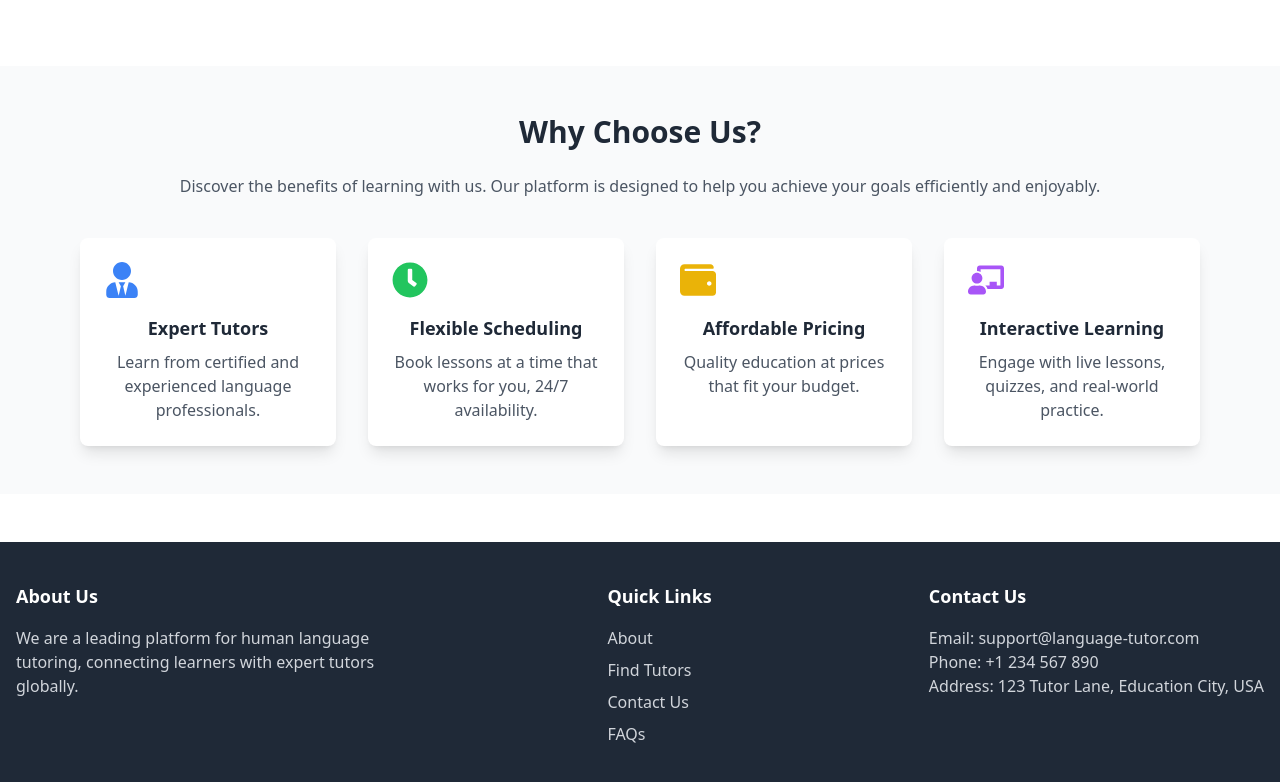
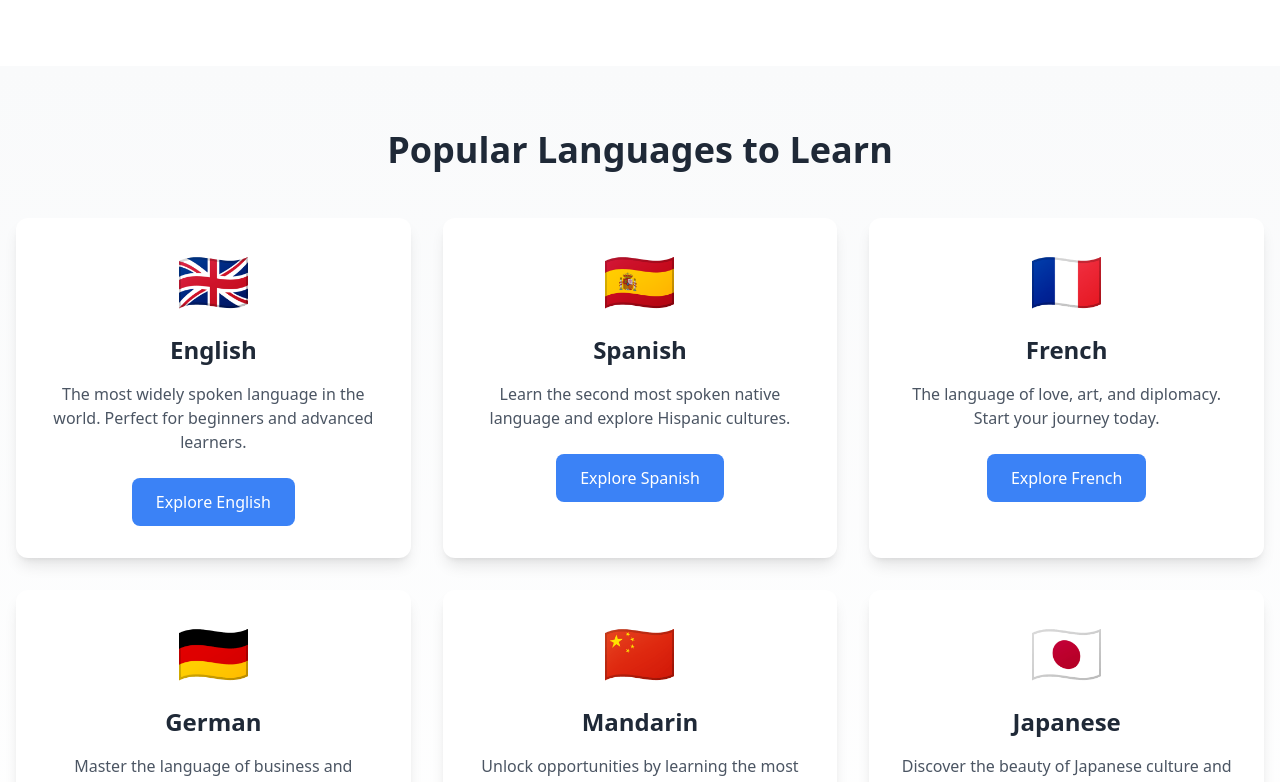
Before and after one commit to Pra1re/Learnmate-find_a_tutor, a React (Vite) app: page / in a window 1280 px wide. Shown: the part 2080-2862 px from the top of the page. Built offline with nearby package versions, Linux system fonts and the light colour scheme; no server answers.

Commit message:
new section added

```diff
--- /dev/null
+++ b/src/components/gg.jsx
@@ -0,0 +1,11 @@
+import React from 'react';
+
+const gg = () => {
+    return (
+        <div>
+
+        </div>
+    );
+};
+
+export default gg;
--- a/src/components/home.jsx
+++ b/src/components/home.jsx
@@ -7,6 +7,8 @@ import Firstbanner from './firstbanner';
 import Stats from './stats';
 import UserReviews from './review';
 import WhyChooseUs from './why';
+import PopularLanguages from './populerlang';
+
 
 
 
@@ -19,6 +21,7 @@ const Home = () => {
             <Stats></Stats>
             <Tutors/>
             <UserReviews></UserReviews>
+            <PopularLanguages/>
             <WhyChooseUs></WhyChooseUs>
 
 
--- /dev/null
+++ b/src/components/populerlang.jsx
@@ -0,0 +1,95 @@
+import React from 'react';
+import { motion } from 'framer-motion';
+
+const PopularLanguages = () => {
+  const languages = [
+    {
+      name: 'English',
+      flag: '🇬🇧',
+      description: 'The most widely spoken language in the world. Perfect for beginners and advanced learners.',
+    },
+    {
+      name: 'Spanish',
+      flag: '🇪🇸',
+      description: 'Learn the second most spoken native language and explore Hispanic cultures.',
+    },
+    {
+      name: 'French',
+      flag: '🇫🇷',
+      description: 'The language of love, art, and diplomacy. Start your journey today.',
+    },
+    {
+      name: 'German',
+      flag: '🇩🇪',
+      description: 'Master the language of business and engineering in Europe.',
+    },
+    {
+      name: 'Mandarin',
+      flag: '🇨🇳',
+      description: 'Unlock opportunities by learning the most spoken language in the world.',
+    },
+    {
+      name: 'Japanese',
+      flag: '🇯🇵',
+      description: 'Discover the beauty of Japanese culture and language.',
+    },
+  ];
+
+  // Animation variants for Framer Motion
+  const cardVariants = {
+    offscreen: {
+      y: 50,
+      opacity: 0,
+    },
+    onscreen: {
+      y: 0,
+      opacity: 1,
+      transition: {
+        type: 'spring',
+        bounce: 0.4,
+        duration: 0.8,
+      },
+    },
+  };
+
+  return (
+    <section className="py-16 bg-gradient-to-b from-gray-50 to-white dark:from-gray-800 dark:to-gray-900">
+      <div className="container mx-auto px-4">
+        <h2 className="text-4xl font-bold text-center text-gray-800 dark:text-white mb-12">
+          Popular Languages to Learn
+        </h2>
+        <div className="grid grid-cols-1 md:grid-cols-2 lg:grid-cols-3 gap-8">
+          {languages.map((language, index) => (
+            <motion.div
+              key={index}
+              initial="offscreen"
+              whileInView="onscreen"
+              viewport={{ once: true, amount: 0.5 }}
+              variants={cardVariants}
+              className="bg-white dark:bg-gray-700 p-8 rounded-xl shadow-lg hover:shadow-2xl transition-shadow duration-300 transform hover:scale-105"
+            >
+              <div className="text-6xl mb-6 text-center dark:text-white">
+                {language.flag}
+              </div>
+              <h3 className="text-2xl font-semibold text-gray-800 dark:text-white mb-4 text-center">
+                {language.name}
+              </h3>
+              <p className="text-gray-600 dark:text-gray-300 mb-6 text-center">
+                {language.description}
+              </p>
+              <div className="text-center">
+                <button
+                  className="bg-blue-500 text-white px-6 py-3 rounded-lg hover:bg-blue-600 transition-colors duration-300"
+                >
+                  Explore {language.name}
+                </button>
+              </div>
+            </motion.div>
+          ))}
+        </div>
+      </div>
+    </section>
+  );
+};
+
+export default PopularLanguages;
```
